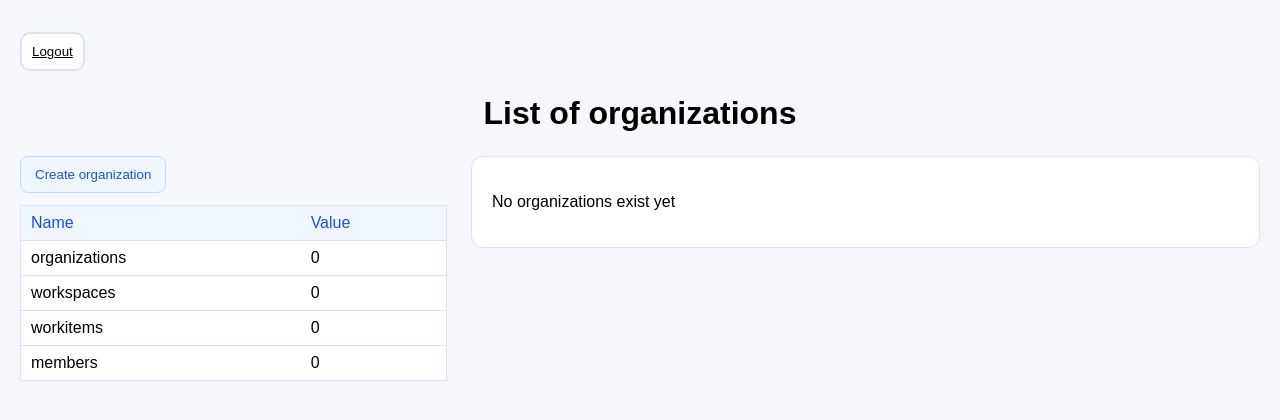
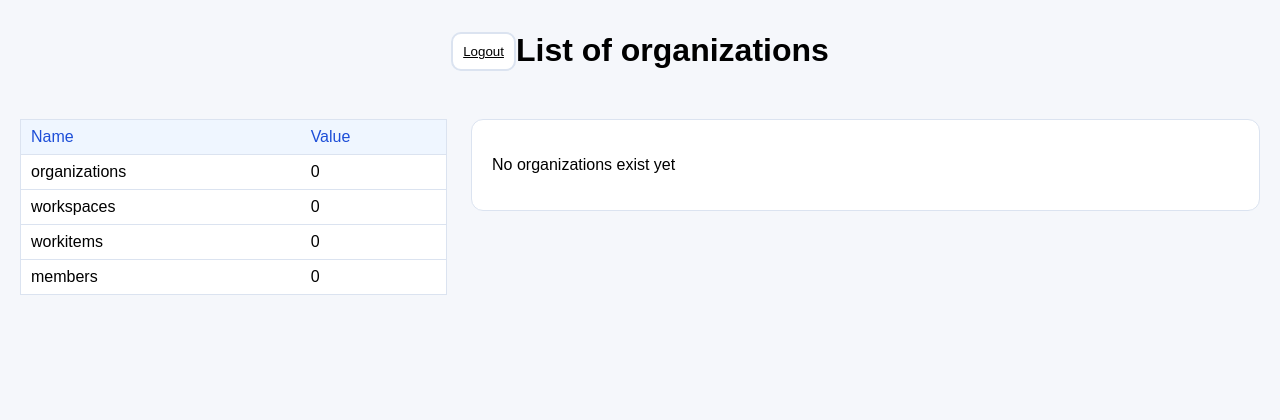
Before and after one commit to iMakedonsky/pulsePM, a Django app: page / in a window 1280 px wide. Shown: the top 420 px of the page. Run offline with Django 5.2, Linux system fonts and the light colour scheme; the visitor is signed in with stand-in values (Sample User, id 1); data comes from the database, SQL or seed files in the repository; data that the repository does not hold is empty.

Commit message:
clean css chashe

```diff
--- a/Backend/pulse-server/pulse/static/pulse/style.css
+++ b/Backend/pulse-server/pulse/static/pulse/style.css
@@ -22,6 +22,11 @@ body {
 .page-title {
     margin: 0 0 24px;
     text-align: center;
+}
+
+.nav-content {
+    display: flex;
+    flex-direction: row;
 }
 
 .container {
--- a/Backend/pulse-server/pulse/templates/pulse/index.html
+++ b/Backend/pulse-server/pulse/templates/pulse/index.html
@@ -22,17 +22,20 @@
     {% endfor %}
   </ul>
 {% endif %}
-<button class="back-link btn-logout"><a href="{% url 'logout' %}">Logout</a></button>
-<h1 class="page-title">List of organizations</h1>
 <div class="container organization-container">
+    <div class="nav-content">
+        <button class="back-link btn-logout"><a href="{% url 'logout' %}">Logout</a></button>
+        <h1 class="page-title">List of organizations</h1>
+
+{#        <button type="button" class="create-form-toggle"#}
+{#              onclick="CollapsHiden()">#}
+{#        Create organization#}
+{#        </button>#}
+{#        {% include 'forms/base_form.html' with form=organization_form form_id='organization-create-form' collapsed=True %}#}
+
+    </div>
   <div class="organization-content">
     <div class="statistics-column">
-      <button type="button" class="create-form-toggle"
-              onclick="CollapsHiden()">
-        Create organization
-      </button>
-      {% include 'forms/base_form.html' with form=organization_form form_id='organization-create-form' collapsed=True %}
-
       <table class="statistics-table">
         <thead>
           <tr>
```
Also changed, not shown: Backend/pulse-server/pulse/migrations/0009_alter_member_avatar_url_alter_member_location_and_more.py (added).
